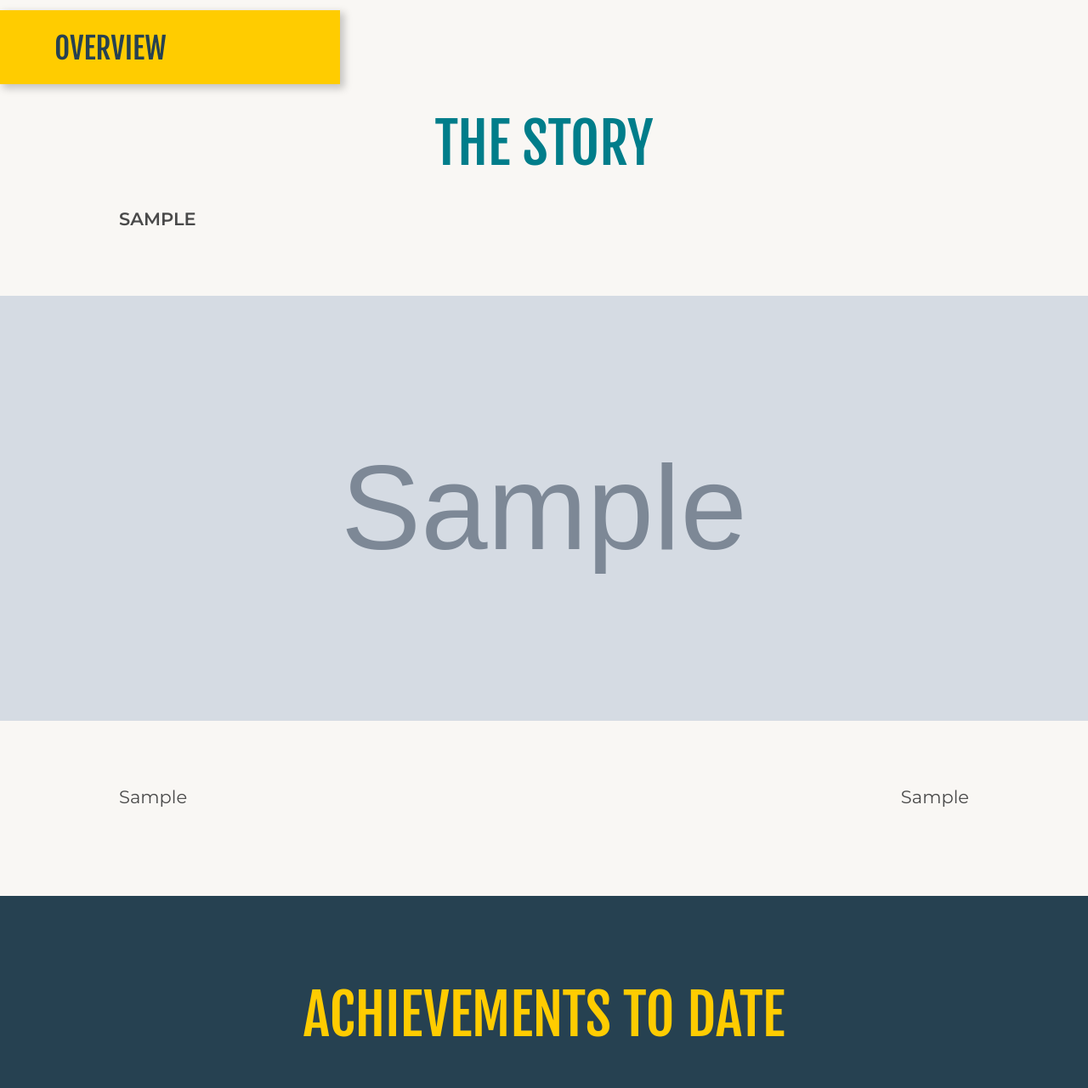
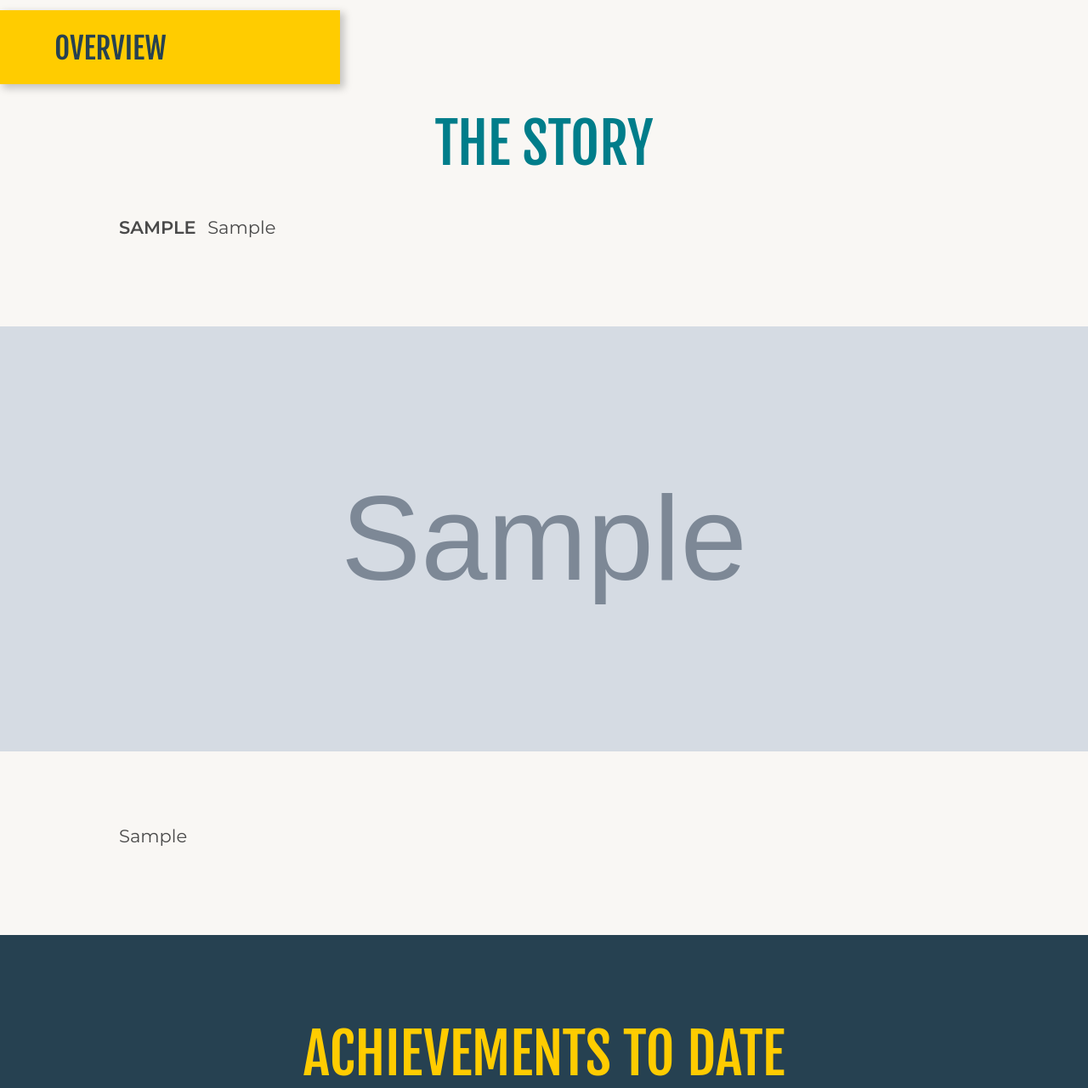
Before and after one commit to acounsel/scorecard, a Django app: template scorecard/templates/scorecard/overview_detail.html in a window 1280 px wide. Shown: the part 946-2226 px from the top of the page at 85% size. Run offline with Django 3.2, Linux system fonts and the light colour scheme; the template is opened without the code that fills it: most values are stand-ins (such as "Sample title", 1, 10 or a date in 2020); grey boxes marked "Sample" are stand-in pictures; some libraries are stand-ins or nearby versions.

Commit message:
change story paragraph display

```diff
--- a/scorecard/templates/base.html
+++ b/scorecard/templates/base.html
@@ -208,11 +208,8 @@
           max-width: 1000px;
           margin: 0 auto;
         }
-          .SectionContent .HalfWidth {
-            max-width: 465px;
-          }
           .SectionContent p {
-            padding-bottom: 10px;
+            padding: 10px 0;
           }
           .SectionContent.Commitments {
             max-width: 1200px;
--- a/scorecard/templates/scorecard/overview_detail.html
+++ b/scorecard/templates/scorecard/overview_detail.html
@@ -11,13 +11,18 @@
   <div id="story1" class="Section">
     <div class="Tab-Overview">{% trans "Overview" %}</div>
     <h2 class="text-center BlueGreen">{% trans "The Story" %}</h2>
-    <p class="SectionContent"><span class="text-uppercase"><strong>{{ overview.story_part1|slice:":30" }}</strong></span>{{ overview.story_part1|slice:"30:" }}</p>
+    <div class="SectionContent">
+      <p>
+        <span class="text-uppercase pr-2">
+          <strong>{{ overview.story_part1 }}</strong>
+        </span>{{ overview.story_part2|safe }}
+      </p>
+    </div>
   </div>
   <div id="image1" class="BgImage" style="background-image:url('{{ overview.story_image.url }}')"></div>
   <div id="story2" class="Section">
-    <div class="SectionContent d-flex flex-column flex-md-row justify-content-between">
-      <p class="HalfWidth">{{ overview.story_part2 }}</p>
-      <p class="HalfWidth">{{ overview.story_part3 }}</p>
+    <div class="SectionContent">
+      <p>{{ overview.story_part3|safe }}</p>
     </div>
   </div>
   {% include 'scorecard/achievements.html' %}
```
